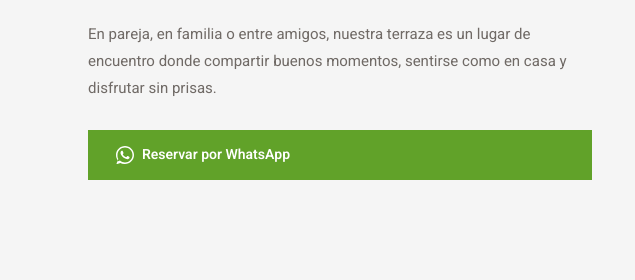
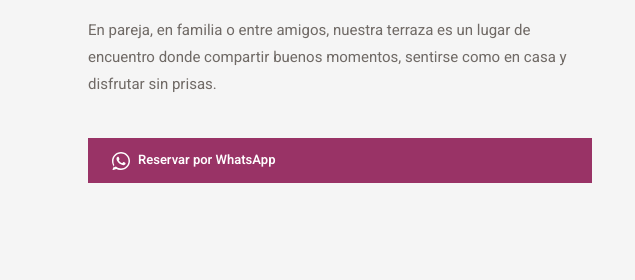
Before and after one commit to Inovisionn-Agentic-Workflows/Nousegle12, a plain HTML site: page index.html in a window 1280 px wide. Shown: the part 6420-6700 px from the top of the page, 0-635 px from the left. Drawn offline with Linux system fonts and the light colour scheme.

Commit message:
Style lugar WhatsApp button: pink color, smaller, more spacing above
Co-Authored-By: Claude Opus 4.6 <noreply@anthropic.com>

```diff
--- a/index.html
+++ b/index.html
@@ -1038,7 +1038,7 @@
         <h2 data-i18n="home_lugar_title">Un lugar para todos</h2>
         <div style="width:48px;height:2px;background:#993366;margin-bottom:24px;"></div>
         <p data-i18n="home_lugar_desc">En pareja, en familia o entre amigos, nuestra terraza es un lugar de encuentro donde compartir buenos momentos, sentirse como en casa y disfrutar sin prisas.</p>
-        <a href="https://wa.me/34650895211?text=Hola!%20Quisiera%20reservar%20una%20mesa%20para%20%5Bn%C2%BA%20personas%5D%20personas%2C%20el%20d%C3%ADa%20%5Bfecha%5D%20a%20las%20%5Bhora%5D.%20A%20nombre%20de%3A%20%5Bnombre%5D.%20%C2%A1Gracias!" target="_blank" rel="noopener" style="display:inline-flex;align-items:center;gap:8px;background:#61a229;color:#fff;font-family:'Heebo',sans-serif;font-weight:600;font-size:14px;padding:14px 28px;text-decoration:none;margin-top:28px;transition:background 0.2s;">
+        <a href="https://wa.me/34650895211?text=Hola!%20Quisiera%20reservar%20una%20mesa%20para%20%5Bn%C2%BA%20personas%5D%20personas%2C%20el%20d%C3%ADa%20%5Bfecha%5D%20a%20las%20%5Bhora%5D.%20A%20nombre%20de%3A%20%5Bnombre%5D.%20%C2%A1Gracias!" target="_blank" rel="noopener" style="display:inline-flex;align-items:center;gap:8px;background:#993366;color:#fff;font-family:'Heebo',sans-serif;font-weight:600;font-size:13px;padding:12px 24px;text-decoration:none;margin-top:40px;transition:background 0.2s;">
           <svg width="18" height="18" viewBox="0 0 24 24" fill="currentColor"><path d="M17.472 14.382c-.297-.149-1.758-.867-2.03-.967-.273-.099-.471-.148-.67.15-.197.297-.767.966-.94 1.164-.173.199-.347.223-.644.075-.297-.15-1.255-.463-2.39-1.475-.883-.788-1.48-1.761-1.653-2.059-.173-.297-.018-.458.13-.606.134-.133.298-.347.446-.52.149-.174.198-.298.298-.497.099-.198.05-.371-.025-.52-.075-.149-.669-1.612-.916-2.207-.242-.579-.487-.5-.669-.51-.173-.008-.371-.01-.57-.01-.198 0-.52.074-.792.372-.272.297-1.04 1.016-1.04 2.479 0 1.462 1.065 2.875 1.213 3.074.149.198 2.096 3.2 5.077 4.487.709.306 1.262.489 1.694.625.712.227 1.36.195 1.871.118.571-.085 1.758-.719 2.006-1.413.248-.694.248-1.289.173-1.413-.074-.124-.272-.198-.57-.347z"/><path d="M12 0C5.373 0 0 5.373 0 12c0 2.625.846 5.059 2.284 7.034L.789 23.492a.5.5 0 00.611.611l4.458-1.495A11.952 11.952 0 0012 24c6.627 0 12-5.373 12-12S18.627 0 12 0zm0 22c-2.387 0-4.591-.838-6.313-2.236l-.44-.362-3.278 1.098 1.098-3.278-.362-.44A9.956 9.956 0 012 12C2 6.486 6.486 2 12 2s10 4.486 10 10-4.486 10-10 10z"/></svg>
           <span data-i18n="btn_reservar">Reservar por WhatsApp</span>
         </a>
```
